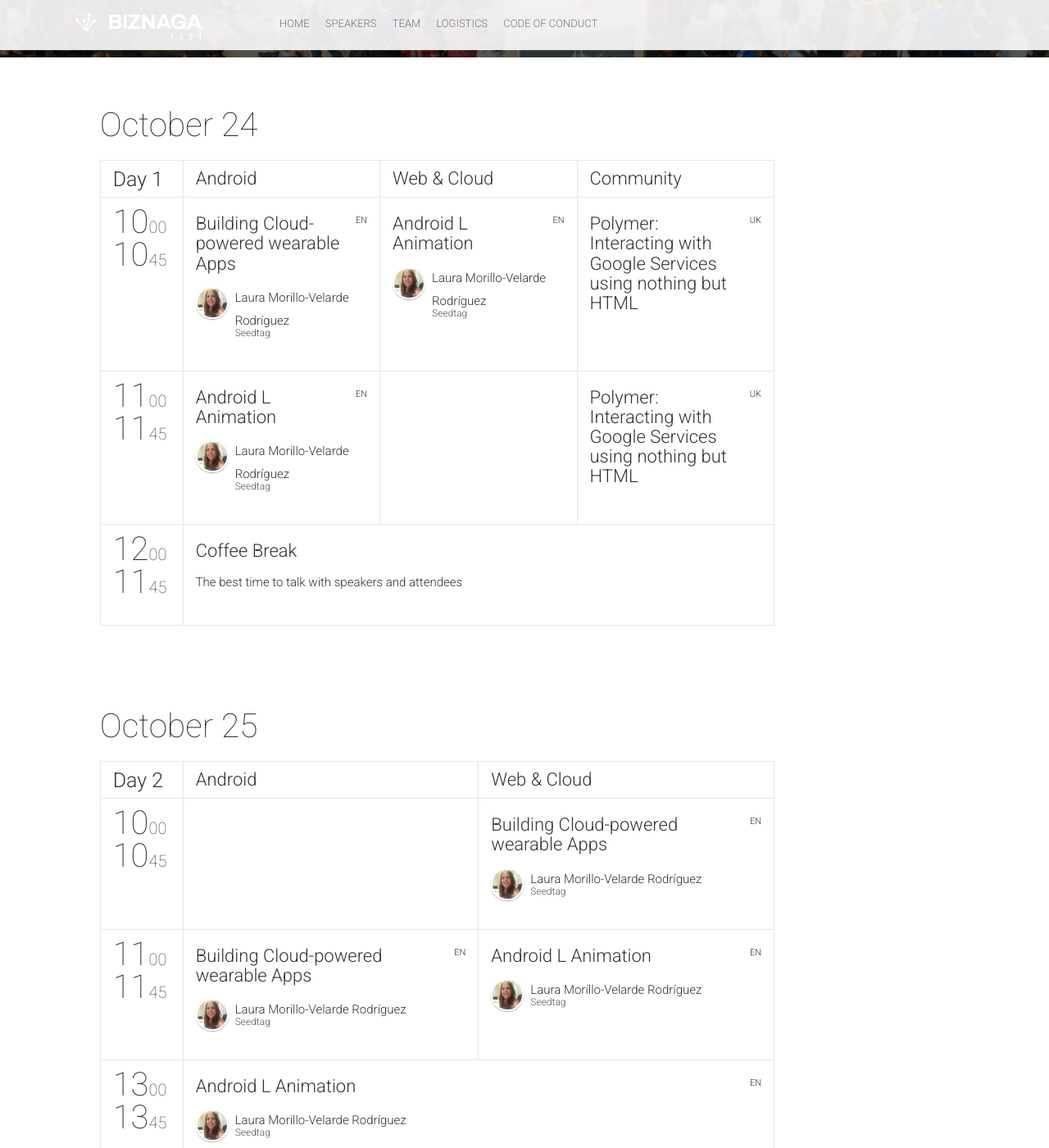
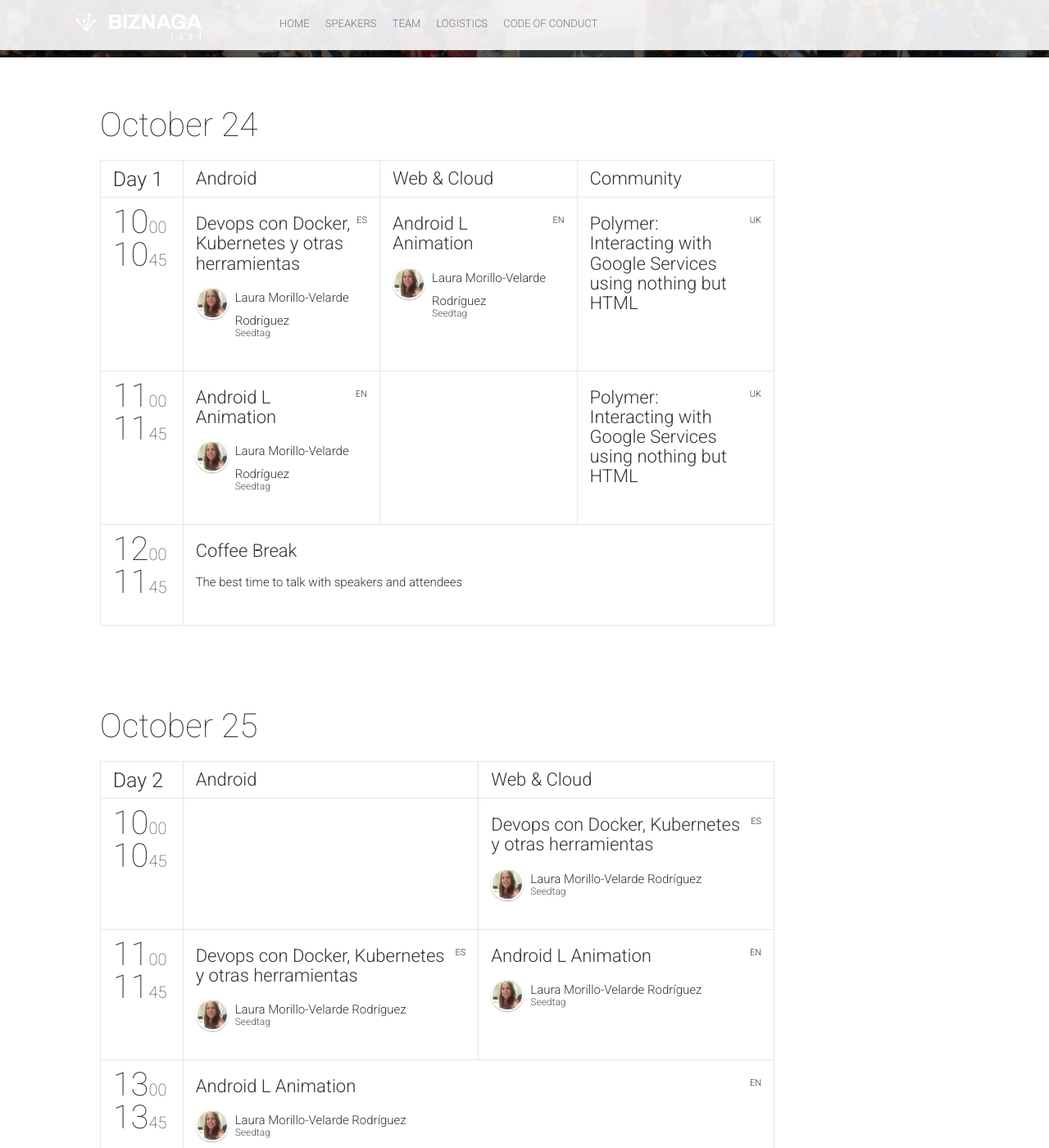
Before and after one commit to GDGMalaga/BiznagaFest-22, a Jekyll site: the page built from schedule.html, in a window 1280 px wide and 1400 px high, scrolled down 337 px. Shown: the whole window at 82% size. Built offline with Jekyll 4.4.1, drawn with Linux system fonts in a browser that asks for light colours; nearby versions of some CDN libraries; comment, search, counter and statistics services are not loaded; part of the change alters nothing that is shown.

Commit message:
feat(sessions): Laura Morillo

```diff
--- a/_data/sessions.yml
+++ b/_data/sessions.yml
@@ -16,14 +16,14 @@
   complexity: "Beginner"
 #  video: "//www.youtube.com/embed/v3SCiUqI1yQ"
 - id: 002
-  title: "Building Cloud-powered wearable Apps"
-  description: "I will speak and show how to:<br>- Respond to touch events in your views with touch feedback animations.<br>- Hide and show views with reveal effect animations.<br>- Switch between activities with custom activity transition animations.<br>- Create more natural animations with curved motion.<br>- Animate changes in one or more view properties with view state change animations.<br>- Create icon morphing transition"
+  title: "Devops con Docker, Kubernetes y otras herramientas"
+  description: "La brecha entre desarrollo y operaciones puede ser más fácil de superar con las herramientas adecuadas. En esta charla hablaremos de qué es DevOps y veremos cómo utilizando Docker y Kubernetes podemos simplificar nuestro flujo de trabajo y el paso a producción para ir adoptando las buenas prácticas que la filosofía Devops propone."
   subtype: presentation
-  speakers: [4, 5]
-  language: en
+  speakers: [4]
+  language: es
   complexity: "Intermediate"
-  presentation: "https://speakerdeck.com/gdglviv/dmytro-danylyk-android-l-animation"
-  video: "//www.youtube.com/embed/v3SCiUqI1yQ"
+#  presentation: "https://speakerdeck.com/gdglviv/dmytro-danylyk-android-l-animation"
+#  video: "//www.youtube.com/embed/v3SCiUqI1yQ"
 - id: 003
   title: "Android L Animation"
   description: "More than ever before, developing for global audience is a necessity than a luxury in today's world. Are you ready ... where to start? what does it entail? how do I do it? how to promote in local markets? This talk will address above questions for android, chrome and web developers. In our journey of the where, what and how, we will take an in-depth look at various internationalization and localization tools & strategies available to you."
```
